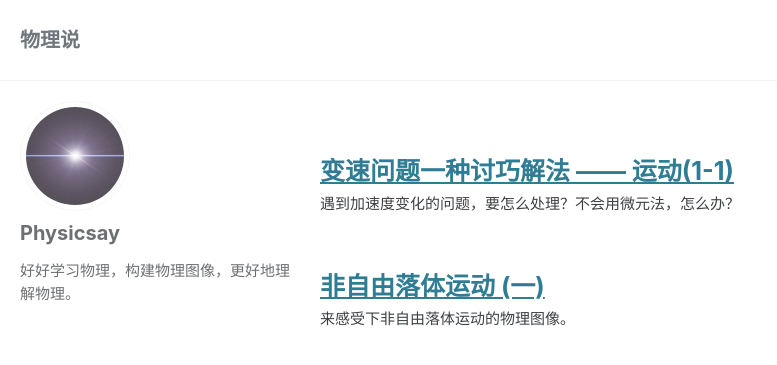
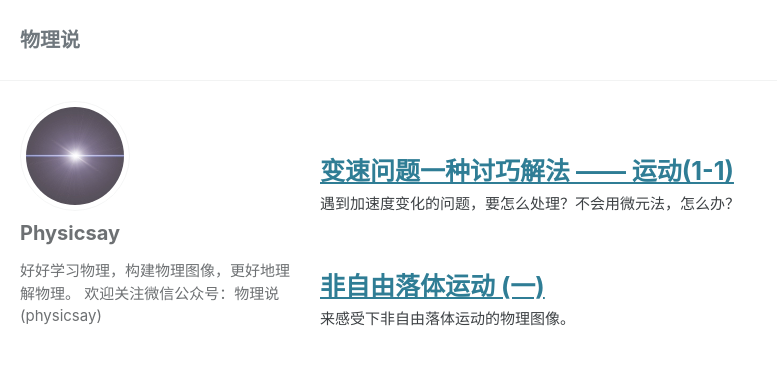
Before and after one commit to physicsay/physicsay-physicsay.github.io, a Jekyll site: the page built from index.html, in a window 1280 px wide and 900 px high. Shown: the top 365 px of the window, without its empty margins (0-777 px from the left). Built offline with Jekyll 4.4.1, drawn with Linux system fonts in a browser that asks for light colours; cached includes are drawn as plain includes; nearby versions of some CDN libraries; the list of posts is cut into pages by our own code.

Commit message:
feat: add README.md and revise bio in config.yaml

```diff
--- a/_config.yml
+++ b/_config.yml
@@ -95,7 +95,7 @@ analytics:
 author:
   name             : "Physicsay"
   avatar           : "/assets/images/avatar.jpg" # path of avatar image, e.g. "/assets/images/avatar.jpg"
-  bio              : "好好学习物理，构建物理图像，更好地理解物理。"
+  bio              : "好好学习物理，构建物理图像，更好地理解物理。 欢迎关注微信公众号：物理说 (physicsay)"
   location         :
   email            :
   links:
```
Also changed, not shown: README.md.
